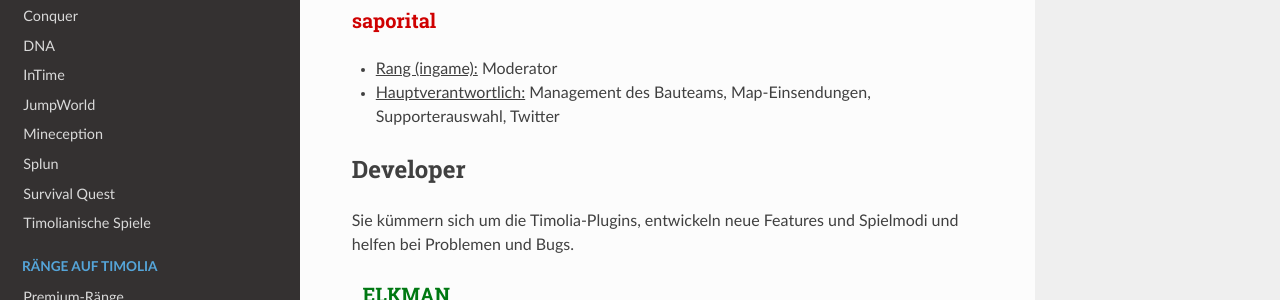
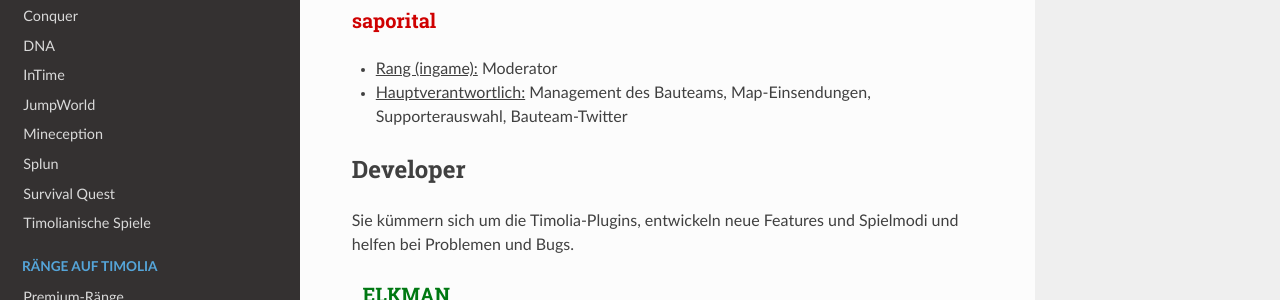
Before and after one commit to TimoliaDE/HowTo, an MkDocs documentation site: the page built from docs/team/members.md, in a window 1280 px wide and 900 px high, scrolled down 1557 px. Shown: the part 175-475 px from the top of the window. Built offline with MkDocs 1.6.1, drawn with Linux system fonts in a browser that asks for light colours; nearby versions of some CDN libraries; old or Windows-style settings are respelled for this version of MkDocs.

Commit message:
Update members.md

```diff
--- a/docs/team/members.md
+++ b/docs/team/members.md
@@ -50,7 +50,7 @@ Moderatoren koordinieren einzelne Projekte oder Bereiche auf Timolia und sorgen
 
 ### <strong><span style="color:#CF0101">saporital</span></strong>
 - <u>Rang (ingame):</u> Moderator
-- <u>Hauptverantwortlich:</u> Management des Bauteams, Map-Einsendungen, Supporterauswahl, Twitter
+- <u>Hauptverantwortlich:</u> Management des Bauteams, Map-Einsendungen, Supporterauswahl, Bauteam-Twitter
 
 ## Developer
 
```
